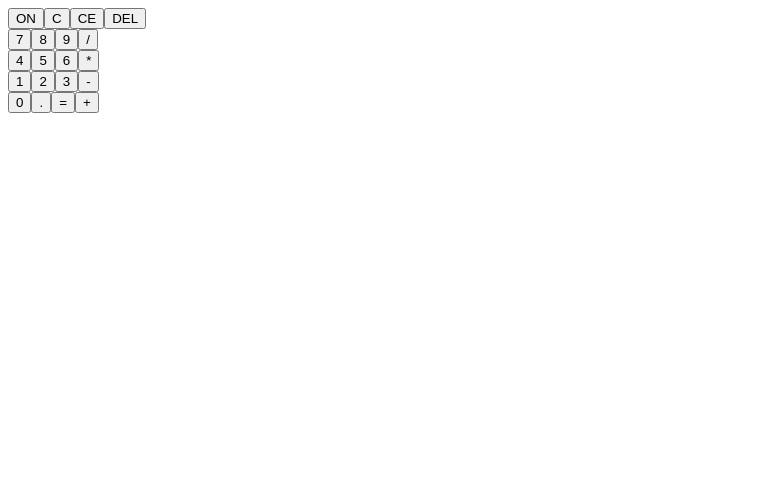
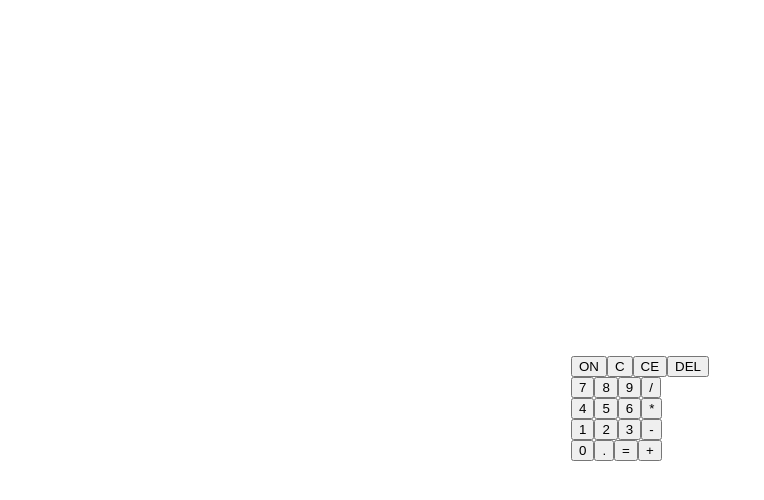
Before and after one commit to michael-hoang/top-project-calculator, a plain HTML site: page index.html in a window 1280 px wide. Shown: the whole page, without its empty margins (0-764 px from the left). Drawn offline with Linux system fonts and the light colour scheme.

Commit message:
Center calculator to viewport

```diff
--- a/assets/css/style.css
+++ b/assets/css/style.css
@@ -1,8 +1,19 @@
-#calculator, #buttons-container {
+html, body {
+    height: 100%;
+}
+
+body {
+    align-items: center;
     display: flex;
-    flex-direction: column;
+    justify-content: center;
+
 }
 
 .buttons-row-container {
     display: flex;
 }
+
+#calculator, #buttons-container {
+    display: flex;
+    flex-direction: column;
+}
```
